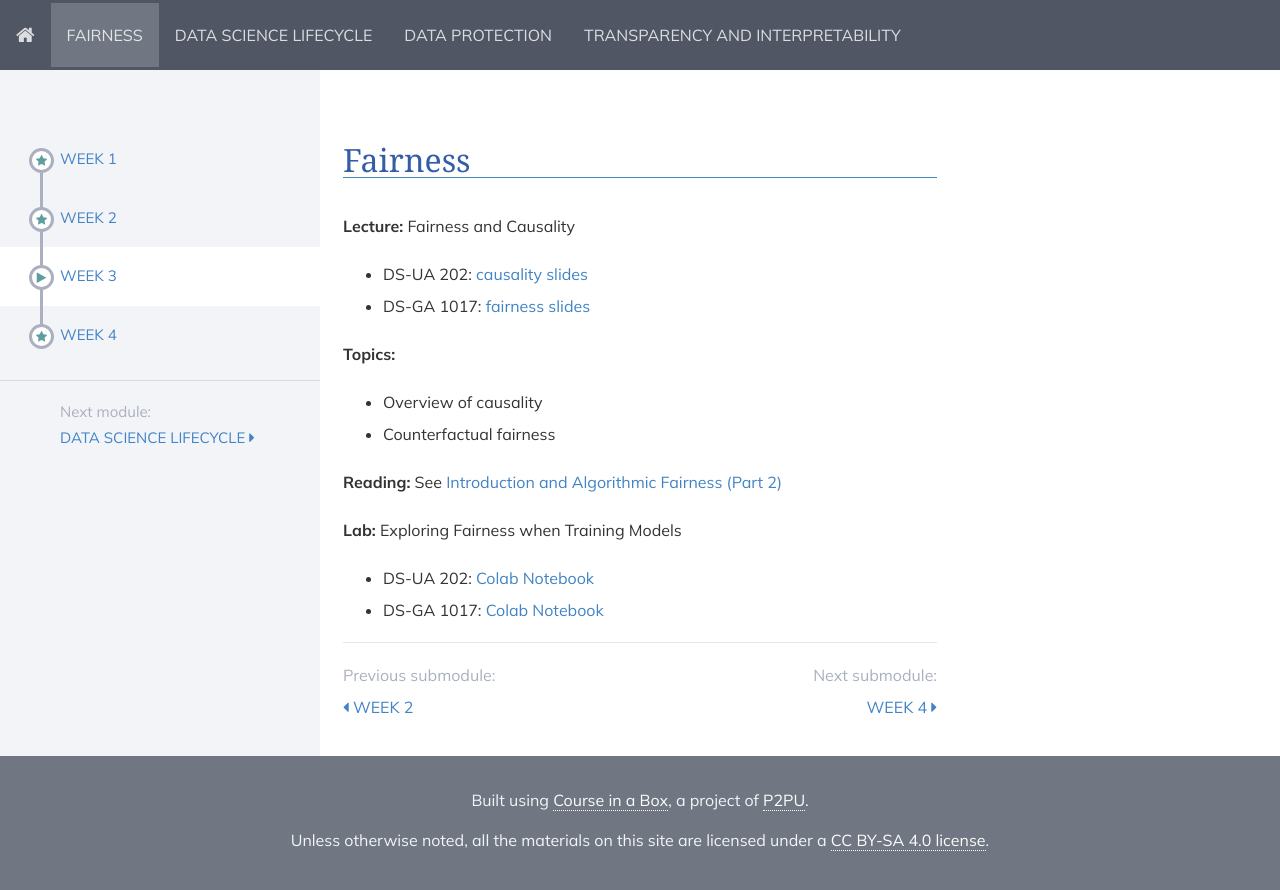
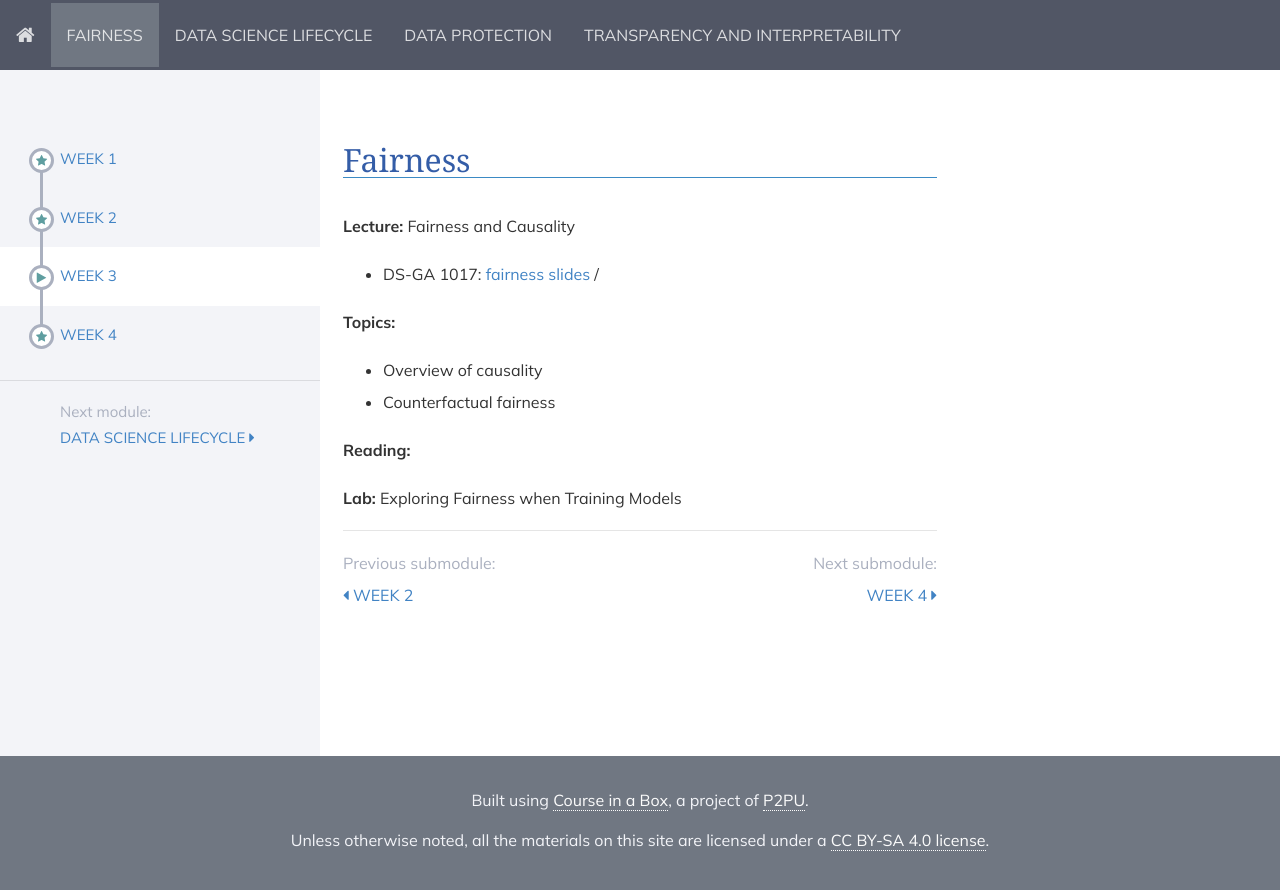
Before and after one commit to DataResponsibly/rds24, a Jekyll site: the page built from modules/fairness/_posts/2000-01-03-week3.md, in a window 1280 px wide. Shown: the top 890 px of the page. Built offline with Jekyll 4.4.1, drawn with Linux system fonts in a browser that asks for light colours; nearby versions of some CDN libraries.

Commit message:
Update 2000-01-03-week3.md

```diff
--- a/modules/fairness/_posts/2000-01-03-week3.md
+++ b/modules/fairness/_posts/2000-01-03-week3.md
@@ -6,22 +6,17 @@ title: Week 3
 
 **Lecture:** Fairness and Causality
 
-* DS-UA 202: [causality slides]()
-<!-- (../../../assets/3_causality_202.pdf) -->
-* DS-GA 1017: [fairness slides]()
-<!-- (../../../assets/2_3_Fairness_1017.pdf) / [causality slides](../../../assets/3_causality_202.pdf) -->
+<!-- * DS-UA 202: [causality slides](../../../assets/3_causality_202.pdf) -->
+* DS-GA 1017: [fairness slides](../../../assets/2_3_Fairness_1017.pdf) / <!-- [causality slides](../../../assets/3_causality_202.pdf) -->
 
 **Topics:**
 
 * Overview of causality
 * Counterfactual fairness
 
-**Reading:** See [Introduction and Algorithmic Fairness (Part 2)]()
-<!-- (../../../assets/fairness_reader_weeks3&4.pdf) -->
+**Reading:** <!-- See [Introduction and Algorithmic Fairness (Part 2)](../../../assets/fairness_reader_weeks3&4.pdf) -->
 
 **Lab:** Exploring Fairness when Training Models
 
-* DS-UA 202: [Colab Notebook]()
-<!-- (https://colab.research.google.com/drive/1OYllyPCmZPCRJwi-btWVZ9DeTrudtyq0) -->
-* DS-GA 1017: [Colab Notebook]()
-<!-- (https://colab.research.google.com/drive/1C3Tjj0yzOLmM0b8cOKpl8o-KlnBs0vt6?usp=sharing) -->
+<!-- * DS-UA 202: [Colab Notebook](https://colab.research.google.com/drive/1OYllyPCmZPCRJwi-btWVZ9DeTrudtyq0) -->
+<!-- * DS-GA 1017: [Colab Notebook](https://colab.research.google.com/drive/1C3Tjj0yzOLmM0b8cOKpl8o-KlnBs0vt6?usp=sharing) -->
```
